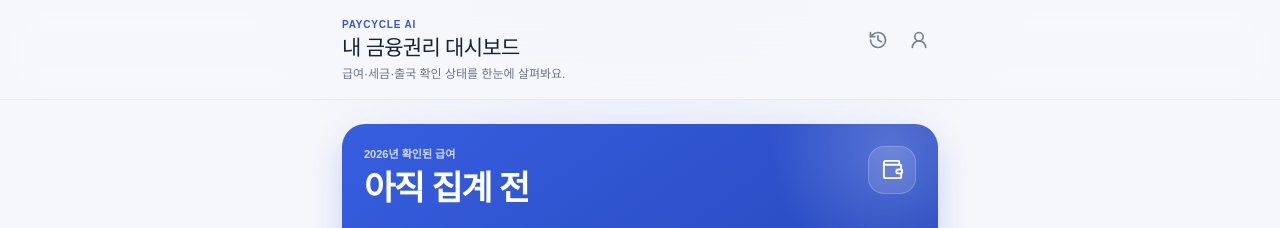
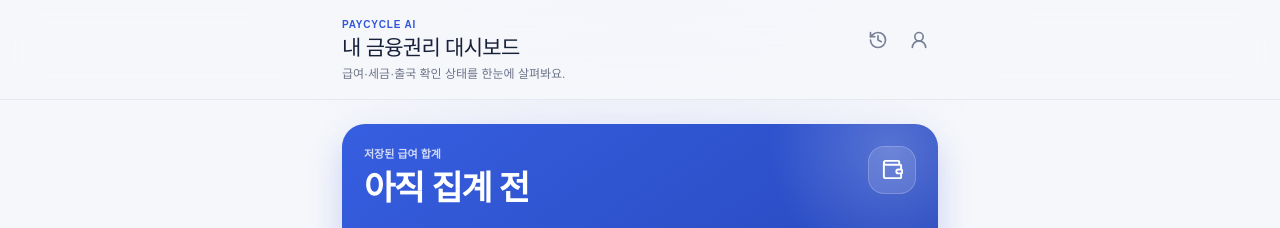
Before and after one commit to Foreign-In-One/Front, a Next.js app: page /dashboard in a window 1280 px wide. Shown: the top 228 px of the page. Built offline with nearby package versions, Linux system fonts and the light colour scheme.

Commit message:
fix: Dashboard 급여 합계 라벨 정확성 개선 #13

```diff
--- a/app/dashboard/page.tsx
+++ b/app/dashboard/page.tsx
@@ -75,6 +75,9 @@ export default function DashboardPage() {
     Boolean(latestTax) ||
     payResults.some((result) => result.paidAmount !== null);
   const summaryYear = latestTax?.year ?? new Date().getFullYear();
+  const paySummaryLabel = latestTax
+    ? `${summaryYear}년 확인된 급여`
+    : '저장된 급여 합계';
   const needsReviewCount = latestTax ? taxReviewCount(latestTax) : 0;
 
   return (
@@ -117,7 +120,7 @@ export default function DashboardPage() {
             >
               <div className={styles.payHeroTop}>
                 <div>
-                  <p id="yearly-pay-title">{summaryYear}년 확인된 급여</p>
+                  <p id="yearly-pay-title">{paySummaryLabel}</p>
                   <strong>
                     {hasPaySummary ? formatWon(yearlyPay) : '아직 집계 전'}
                   </strong>
```
